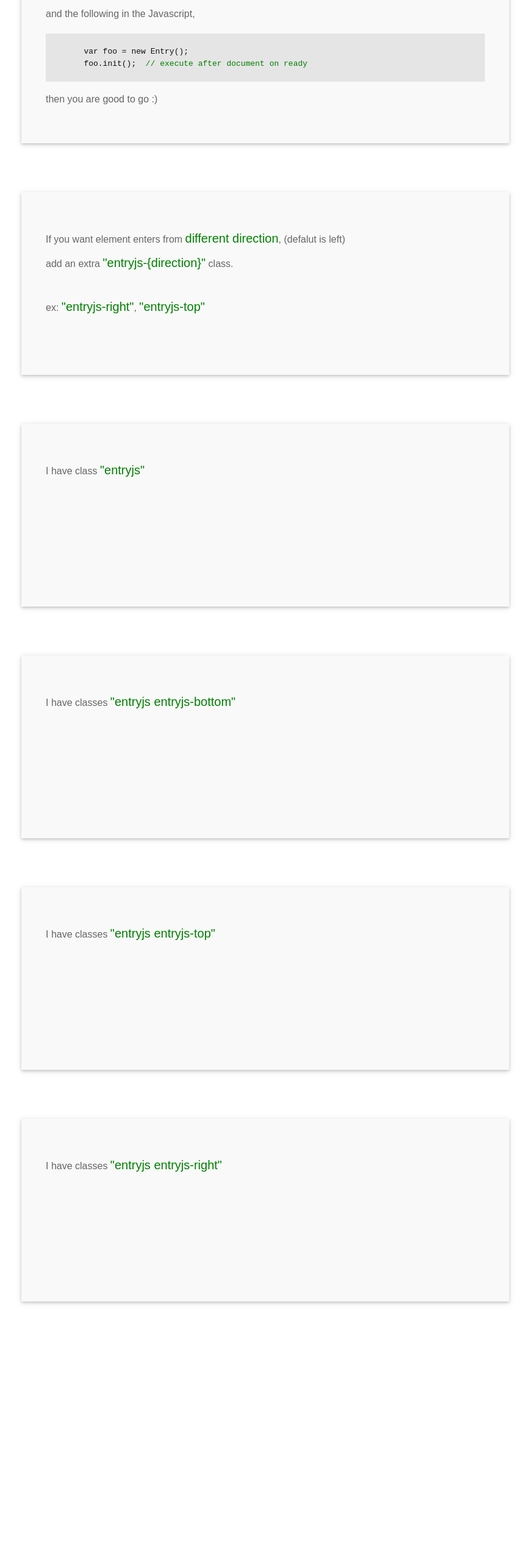
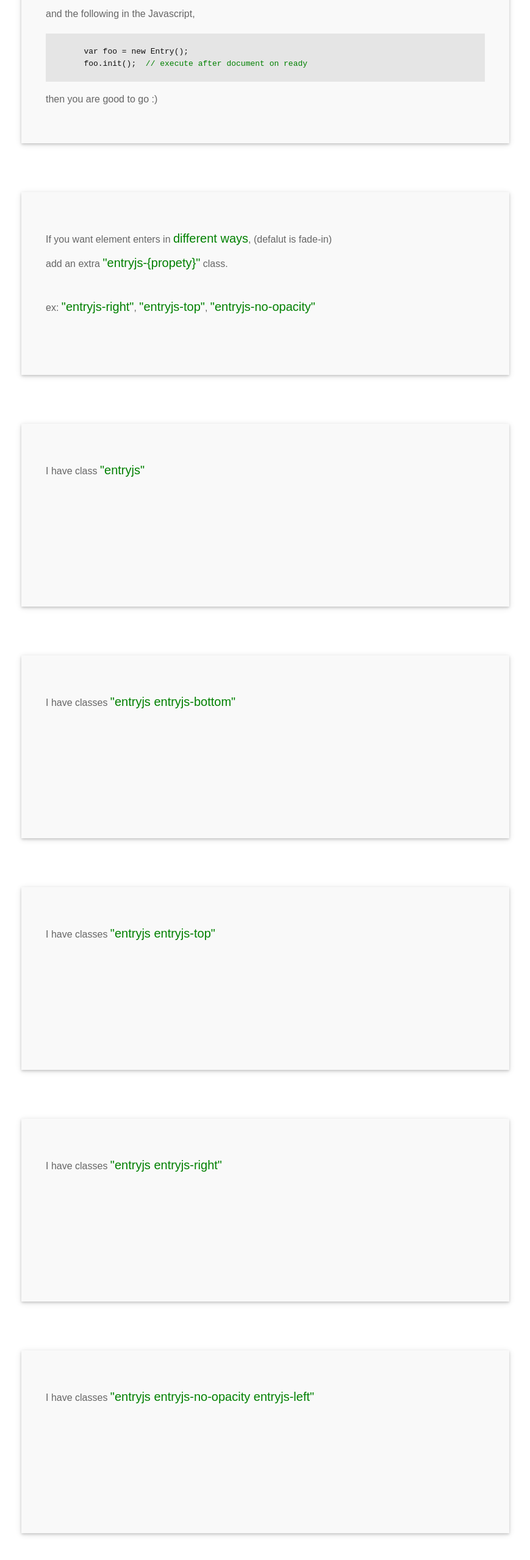
Before and after one commit to kenneth1003/kenneth1003.github.io, a plain HTML site: page demo/entry.js/basic.html in a window 1280 px wide. Shown: the part 159-2718 px from the top of the page at 61% size, without its empty margins (205-1074 px from the left). Before the commit the page ends 2574 px from the top, so only its background shows below. Drawn offline with Linux system fonts and the light colour scheme.

Commit message:
update entryjs demo

```diff
--- a/demo/entry.js/basic.html
+++ b/demo/entry.js/basic.html
@@ -25,12 +25,13 @@
   </div>
 
   <div class="box">
-    <p>If you want element enters from <span class="emphasis">different direction</span>, (defalut is left)
-    <br />
-    add an extra <span class="emphasis">"entryjs-{direction}"</span> class.
-    <br />
-    <br />
-    ex: <span class="emphasis">"entryjs-right"</span>, <span class="emphasis">"entryjs-top"</span></p>
+    <p>If you want element enters in <span class="emphasis">different ways</span>, (defalut is fade-in)
+      <br />
+      add an extra <span class="emphasis">"entryjs-{propety}"</span> class.
+      <br />
+      <br />
+      ex: <span class="emphasis">"entryjs-right"</span>, <span class="emphasis">"entryjs-top"</span>, <span class="emphasis">"entryjs-no-opacity"</span>
+    </p>
   </div>
 
   <div class="box entryjs">
@@ -57,6 +58,14 @@
     </p>
   </div>
 
+  </div>
+
+  <div class="box entryjs entryjs-no-opacity entryjs-left">
+    <p>
+      I have classes <span class="emphasis">"entryjs entryjs-no-opacity entryjs-left"</span>
+    </p>
+  </div>
+
 </body>
 
 <script type="text/javascript">
--- a/demo/entry.js/css/entry.css
+++ b/demo/entry.js/css/entry.css
@@ -1,16 +1,19 @@
 .entryjs {
     opacity: 0;
+    -webkit-transition: opacity .5s, -webkit-transform .5s;
+    transition: opacity .5s, -webkit-transform .5s;
+    transition: transform .5s, opacity .5s;
+    transition: transform .5s, opacity .5s, -webkit-transform .5s;
+}
+
+.entryjs.entryjs-no-opacity {
+    opacity: 1;
+}
+
+.entryjs.entryjs-left {
     -webkit-transform: translateX(-50px);
     -ms-transform: translateX(-50px);
     transform: translateX(-50px);
-    -webkit-transition: all .5s;
-    transition: all .5s;
-}
-
-.entryjs.entryjs-no-translate {
-    -webkit-transform: translate(0px);
-    -ms-transform: translate(0px);
-    transform: translate(0px);
 }
 
 .entryjs.entryjs-right {
--- a/demo/entry.js/css/style.css
+++ b/demo/entry.js/css/style.css
@@ -6,6 +6,13 @@ html, body {
 body {
   font-family: Arial, Helvetica, sans-serif;
   padding: 30px 30px 200px;
+}
+pre {
+  background-color: #e5e5e5;
+  color: #111;
+  line-height: 1.5;
+  padding: 20px 0;
+
 }
 .box {
   background-color: #f9f9f9;
@@ -27,13 +34,6 @@ body {
   content: " ";
   clear: both;
   height: 0;
-}
-pre {
-  background-color: #e5e5e5;
-  color: #111;
-  line-height: 1.5;
-  padding: 20px 0;
-
 }
 .emphasis {
   color: green;
```
Also changed, not shown: demo/entry.js/performance_test.html (+2 -3 lines), demo/entry.js/js/entry.js (indentation only).
